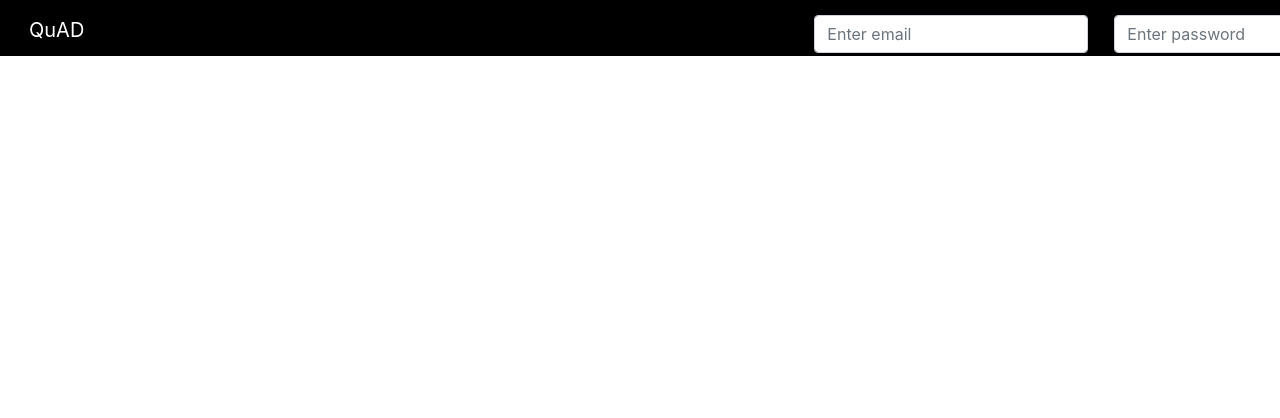
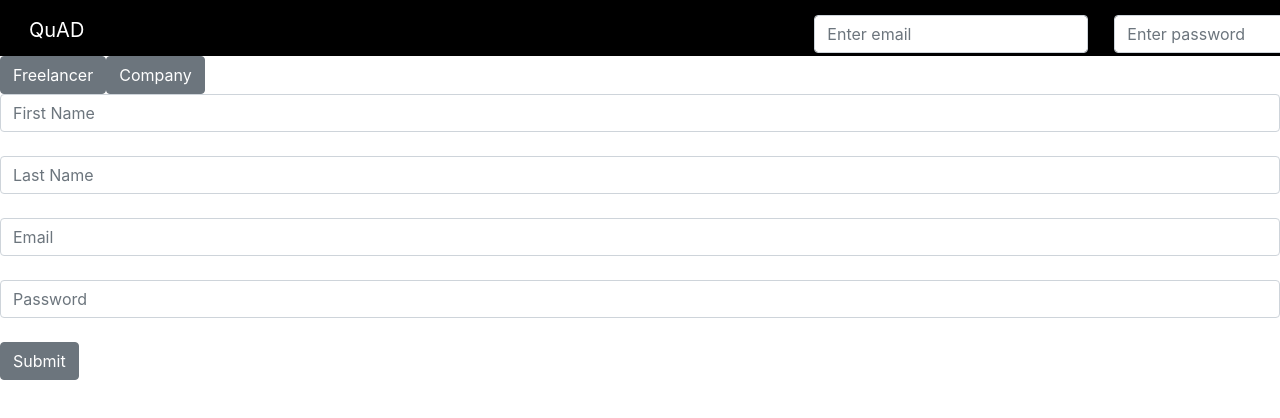
Before and after one commit to ezzineog/QuAD-C5-2, a React (Create React App) app in the folder quad/: page / in a window 1280 px wide. Shown: the top 418 px of the page. Built offline with nearby package versions, Linux system fonts and the light colour scheme.

Commit message:
first push signup components

```diff
--- a/quad/package.json
+++ b/quad/package.json
@@ -6,12 +6,15 @@
     "@testing-library/jest-dom": "^4.2.4",
     "@testing-library/react": "^9.5.0",
     "@testing-library/user-event": "^7.2.1",
+    "axios": "^0.20.0",
     "body-parser": "^1.19.0",
+    "bootstrap": "^4.5.2",
     "express": "^4.17.1",
     "mysql": "^2.18.1",
     "react": "^16.13.1",
     "react-dom": "^16.13.1",
-    "react-scripts": "3.4.3"
+    "react-scripts": "3.4.3",
+    "reactstrap": "^8.6.0"
   },
   "scripts": {
     "start": "react-scripts start",
--- a/quad/src/App.js
+++ b/quad/src/App.js
@@ -5,13 +5,19 @@ import "./App.css";
 // import other components.
 // eslint-disable-next-line
 import { Navbar } from "./components/Navbar.js";
-import { UserNavBar } from "./UserNavBar.js";
+import Signup from "./components/Signup.js";
+// import { UserNavBar } from "./UserNavBar.js";
 // import { }
 // import bootstrap.
 import "bootstrap/dist/css/bootstrap.css";
 
 const App = () => {
-  return <Navbar />;
+  return (
+    <div>
+  <Navbar />
+  <Signup/>
+  </div>
+  );
 };
 
 export default App;
--- /dev/null
+++ b/quad/src/components/CompanySign.js
@@ -0,0 +1,70 @@
+import React from "react";
+import axios from "axios";
+import { Form, FormGroup, Label, Input, Button } from "reactstrap";
+
+class CompanySign extends React.Component {
+  constructor(props) {
+    super(props);
+    this.state = {
+      CompanyName: "",
+      Email: "",
+      Password: "",
+    };
+    this.getSign = this.getSign.bind(this);
+    this.handleChange = this.handleChange.bind(this);
+  }
+
+  handleChange(event) {
+    this.setState({ [event.target.name]: event.target.value });
+    console.log("=====>",event.target)
+  }
+
+  async getSign() {
+    let body = {
+      CompanyName: this.state.CompanyName,
+      Email: this.state.Email,
+      Password: this.state.Password,
+    };
+    axios
+      .post("", body)
+      .then(function (response) {
+        console.log(response.data);
+      })
+      .catch(function (error) {
+        console.log(error);
+      });
+  }
+
+  render() {
+    return (
+      <Form>
+      <div>
+        <Input
+          name="CompanyName"
+          type="text"
+          placeholder="Company Name"
+          onChange={this.handleChange}
+        />
+        <br />
+        <Input
+          name="Email"
+          type="email"
+          placeholder="Email"
+          onChange={this.handleChange}
+        />
+        <br />
+        <Input
+          name="Password"
+          type="password"
+          placeholder="Password"
+          onChange={this.handleChange}
+        />
+        <br />
+        <Button>Submit</Button>
+      </div>
+      </Form>
+    );
+  }
+}
+
+export default CompanySign;
--- /dev/null
+++ b/quad/src/components/FreelancerSign.js
@@ -0,0 +1,78 @@
+import React from "react";
+import axios from "axios";
+import { Form, FormGroup, Label, Input, Button } from "reactstrap";
+
+class FreelancerSign extends React.Component {
+  constructor(props) {
+    super(props);
+    this.state = {
+      firstName: "",
+      lastName: "",
+      email: "",
+      password: "",
+    };
+    this.handleChange = this.handleChange.bind(this);
+    this.getSign = this.getSign.bind(this);
+  }
+
+  handleChange(event) {
+    this.setState({ [event.target.name]: event.target.value });
+    // console.log("=====>",event.target.value)
+  }
+
+  async getSign() {
+    let body = {
+      firstName: this.state.firstName,
+      lastName: this.state.lastName,
+      email: this.state.email,
+      password: this.state.password,
+    };
+    axios
+      .post("", body)
+      .then(function (response) {
+        console.log(response.data);
+      })
+      .catch(function (error) {
+        console.log(error);
+      });
+  }
+
+  render() {
+    return (<Form>
+      <div>
+        <Input
+          type="text"
+          name="firstName"
+          placeholder="First Name"
+          onChange={this.handleChange}
+        />
+        <br />
+        <Input
+          type="text"
+          name="lastName"
+          placeholder="Last Name"
+          onChange={this.handleChange}
+        />
+        <br />
+        <Input
+          type="email"
+          name="email"
+          placeholder="Email"
+          onChange={this.handleChange}
+        />
+        <br />
+        <Input
+          type="password"
+          name="password"
+          placeholder="Password"
+          onChange={this.handleChange}
+        />
+        <br />
+        <Button>Submit</Button>
+      </div>
+      </Form>
+    );
+  }
+}
+
+export default FreelancerSign;
--- /dev/null
+++ b/quad/src/components/Signup.js
@@ -0,0 +1,39 @@
+import React from "react";
+import CompanySign from "./CompanySign.js";
+import { Form, FormGroup, Label, Input, Button } from "reactstrap";
+import FreelancerSign from "./FreelancerSign.js";
+
+class Signup extends React.Component {
+  constructor(props) {
+    super(props);
+    this.state = { signupType: 2 };
+    this.handelCompanySign = this.handelCompanySign.bind(this);
+    this.handelFreelancerSign = this.handelFreelancerSign.bind(this);
+  }
+
+  handelCompanySign() {
+    this.setState({ signupType: 1 });
+  }
+  handelFreelancerSign() {
+    this.setState({ signupType: 2 });
+  }
+
+  render() {
+    let compo;
+    if (this.state.signupType === 2) {
+      compo = <FreelancerSign />;
+    }
+    if (this.state.signupType === 1) {
+      compo = <CompanySign />;
+    }
+    return (
+      <div>
+        <Button onClick={this.handelFreelancerSign}>Freelancer</Button>
+        <Button onClick={this.handelCompanySign}>Company</Button>
+        {compo}
+      </div>
+    );
+  }
+}
+
+export default Signup;
```
Also changed, not shown: 1 other file (tests, documents, lock files or other folders).
